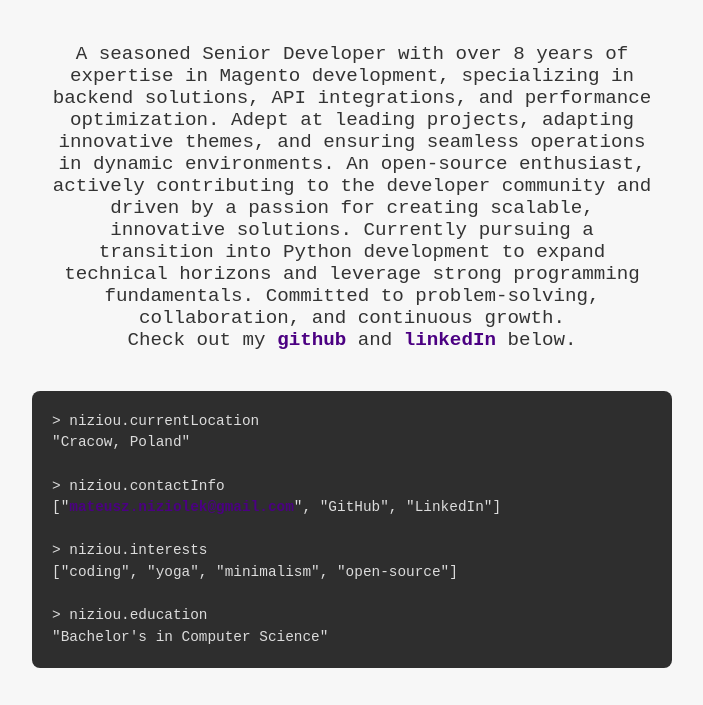
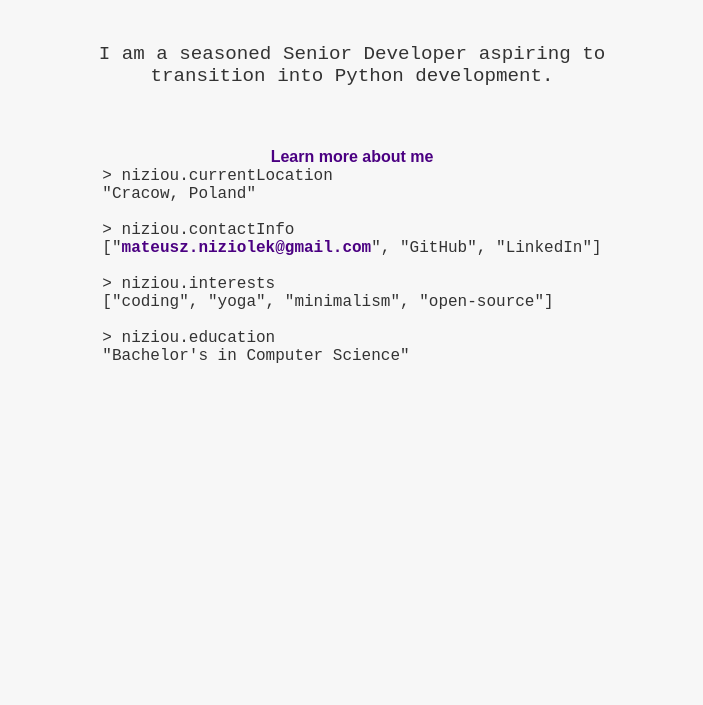
Before and after one commit to niziou/niziou.github.io, a plain HTML site: page index.html in a window 1280 px wide. Shown: the part 95-800 px from the top of the page, without its empty margins (288-991 px from the left). Drawn offline with Linux system fonts and the light colour scheme.

Commit message:
[redesign] Commit new changes

```diff
--- a/index.html
+++ b/index.html
@@ -33,7 +33,10 @@
         a:hover {
             text-decoration: underline;
         }
-        .code-block {
+        .hidden {
+            display: none;
+        }
+        .expandable {
             background-color: #2e2e2e;
             color: #dcdcdc;
             padding: 20px;
@@ -43,13 +46,38 @@
             font-size: 0.9rem;
             line-height: 1.5;
             overflow-x: auto;
+            margin-top: 20px;
+        }
+        .button {
+            cursor: pointer;
+            color: #4b0082;
+            font-weight: bold;
+            border: none;
+            background: none;
+            font-size: 1rem;
+            margin-top: 20px;
         }
     </style>
+    <script>
+        function toggleBio() {
+            const bio = document.getElementById('bio');
+            if (bio.classList.contains('hidden')) {
+                bio.classList.remove('hidden');
+            } else {
+                bio.classList.add('hidden');
+            }
+        }
+    </script>
 </head>
 <body>
     <h1>&gt; niziou</h1>
-    <p>A seasoned Senior Developer with over 8 years of expertise in Magento development, specializing in backend solutions, API integrations, and performance optimization. Adept at leading projects, adapting innovative themes, and ensuring seamless operations in dynamic environments. An open-source enthusiast, actively contributing to the developer community and driven by a passion for creating scalable, innovative solutions. Currently pursuing a transition into Python development to expand technical horizons and leverage strong programming fundamentals. Committed to problem-solving, collaboration, and continuous growth.<br>
-       Check out my <a href="https://github.com/niziou">github</a> and <a href="https://www.linkedin.com/in/mateusz-niziolek/">linkedIn</a> below.</p>
+    <p>I am a seasoned Senior Developer aspiring to transition into Python development.</p>
+    <button class="button" onclick="toggleBio()">Learn more about me</button>
+    <div id="bio" class="expandable hidden">
+        A seasoned Senior Developer with over 8 years of expertise in Magento development, specializing in backend solutions, API integrations, and performance optimization. Adept at leading projects, adapting innovative themes, and ensuring seamless operations in dynamic environments. An open-source enthusiast, actively contributing to the developer community and driven by a passion for creating scalable, innovative solutions. Currently pursuing a transition into Python development to expand technical horizons and leverage strong programming fundamentals. Committed to problem-solving, collaboration, and continuous growth.
+        <br><br>
+        Check out my <a href="https://github.com/niziou">GitHub</a> and <a href="https://www.linkedin.com/in/mateusz-niziolek/">LinkedIn</a>.
+    </div>
     <div class="code-block">
         &gt; niziou.currentLocation<br>
         "Cracow, Poland"<br><br>
```
